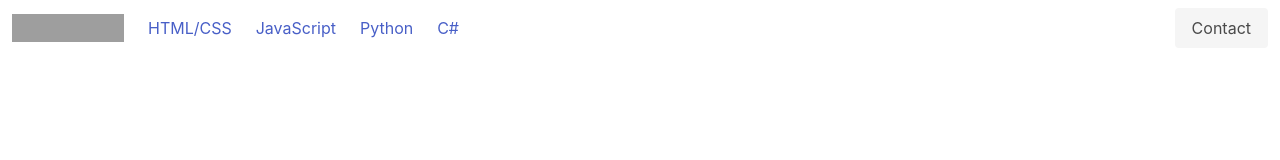
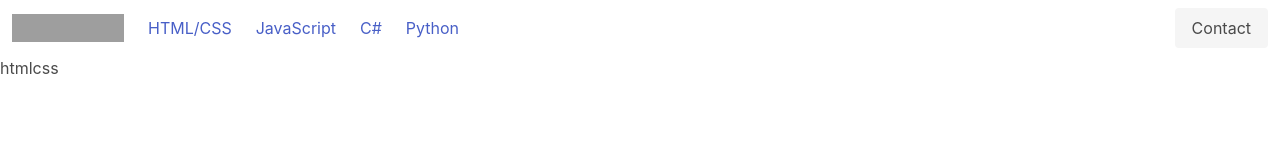
Before and after one commit to lanthier/lanthier-codes, a Vue app: page /htmlcss in a window 1280 px wide. Shown: the top 160 px of the page. Built offline with nearby package versions, Linux system fonts and the light colour scheme; grey boxes are pictures that could not be loaded.

Commit message:
dynamic routing

```diff
--- a/src/App.vue
+++ b/src/App.vue
@@ -25,12 +25,11 @@
         </a>
       </div>
 
-      <div ref="menu" id="menu" class="navbar-menu">
+      <div id="menu" ref="menu" class="navbar-menu">
         <div class="navbar-start">
-          <a class="navbar-item"><router-link to="/">HTML/CSS</router-link></a>
-          <a class="navbar-item"><router-link to="/">JavaScript</router-link></a>
-          <a class="navbar-item"><router-link to="/">Python</router-link></a>
-          <a class="navbar-item"><router-link to="/">C#</router-link></a>
+          <template v-for="route in routes">
+            <a v-if="route.meta.nav" :key="route.path" class="navbar-item"><router-link :to="route.path">{{ route.meta.displayName }}</router-link></a>
+          </template>
         </div>
 
         <div class="navbar-end">
@@ -50,6 +49,11 @@ import { Component, Vue } from 'vue-property-decorator'
 
 @Component
 export default class App extends Vue {
+  get routes () {
+    console.log(this.$router.options.routes)
+    return this.$router.options.routes
+  }
+
   toggleBurger () {
     const burger = this.$refs.burger
     const menu = this.$refs.menu
--- a/src/router/index.ts
+++ b/src/router/index.ts
@@ -8,15 +8,46 @@ const routes: Array<RouteConfig> = [
   {
     path: '/',
     name: 'Home',
+    meta: {
+      nav: false
+    },
     component: Home
   },
   {
-    path: '/about',
-    name: 'About',
-    // route level code-splitting
-    // this generates a separate chunk (about.[hash].js) for this route
-    // which is lazy-loaded when the route is visited.
-    component: () => import(/* webpackChunkName: "about" */ '../views/About.vue')
+    path: '/htmlcss',
+    name: 'htmlcss',
+    meta: {
+      displayName: 'HTML/CSS',
+      nav: true
+    },
+    component: () => import('@/views/HtmlCss.vue')
+  },
+  {
+    path: '/javascript',
+    name: 'JavaScript',
+    meta: {
+      displayName: 'JavaScript',
+      nav: true
+    },
+    component: () => import('@/views/Javascript.vue')
+  },
+  {
+    path: '/csharp',
+    name: 'C#',
+    meta: {
+      displayName: 'C#',
+      nav: true
+    },
+    component: () => import('@/views/Csharp.vue')
+  },
+  {
+    path: '/python',
+    name: 'Python',
+    meta: {
+      displayName: 'Python',
+      nav: true
+    },
+    component: () => import('@/views/Python.vue')
   }
 ]
 
--- /dev/null
+++ b/src/views/Csharp.vue
@@ -0,0 +1,13 @@
+<template>
+  <section>
+    Csharp
+  </section>
+</template>
+<script lang="ts">
+import { Vue, Component } from 'vue-property-decorator'
+@Component
+export default class Csharp extends Vue {
+}
+</script>
+<style lang="scss" scoped>
+</style>
--- /dev/null
+++ b/src/views/HtmlCss.vue
@@ -0,0 +1,14 @@
+<template>
+  <section>
+    htmlcss
+  </section>
+</template>
+<style lang="scss" scoped>
+</style>
+<script lang="ts">
+import { Vue, Component } from 'vue-property-decorator'
+@Component
+export default class HtmlCss extends Vue {
+
+}
+</script>
--- /dev/null
+++ b/src/views/Javascript.vue
@@ -0,0 +1,14 @@
+<template>
+  <section>
+    Javascript
+  </section>
+</template>
+<script lang="ts">
+import { Vue, Component } from 'vue-property-decorator'
+@Component
+export default class Javascript extends Vue {
+}
+</script>
+
+<style lang="scss" scoped>
+</style>
--- /dev/null
+++ b/src/views/Python.vue
@@ -0,0 +1,13 @@
+<template>
+  <section>
+    Python
+  </section>
+</template>
+<script lang="ts">
+import { Vue, Component } from 'vue-property-decorator'
+@Component
+export default class Python extends Vue {
+}
+</script>
+<style lang="scss" scoped>
+</style>
```
